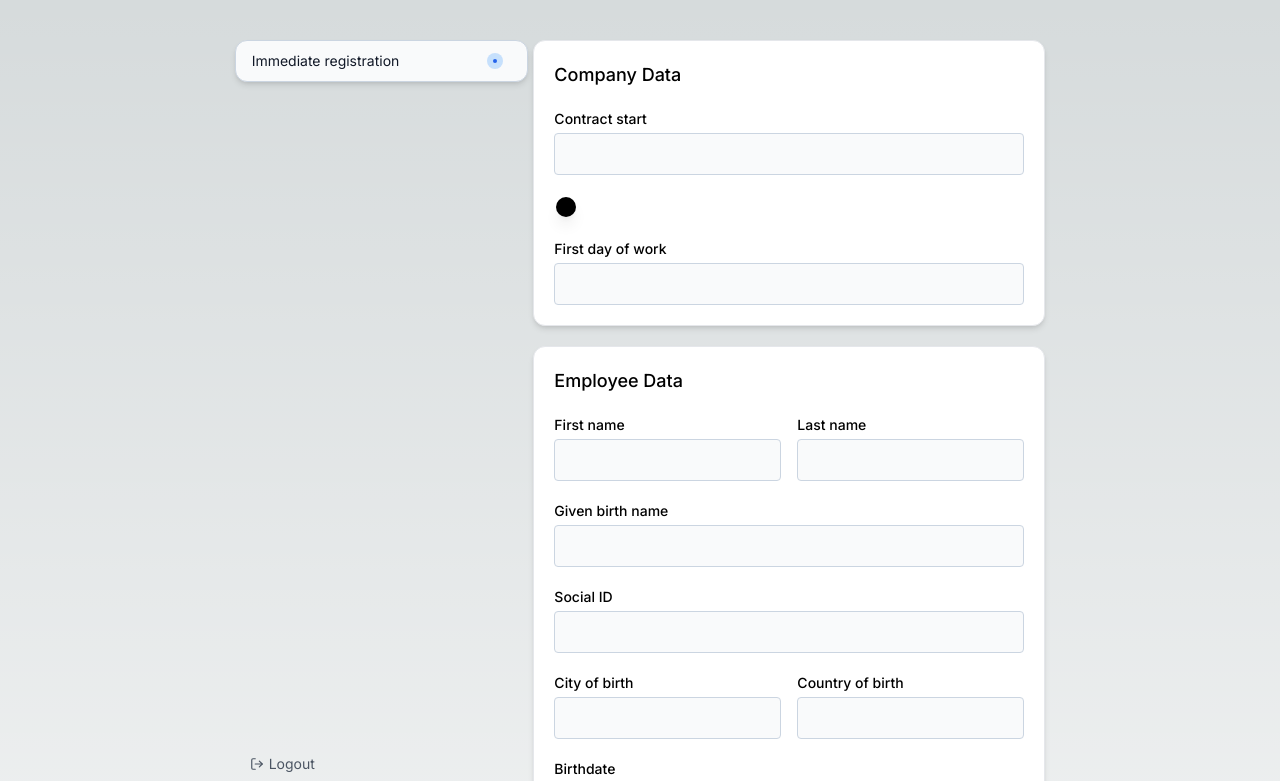
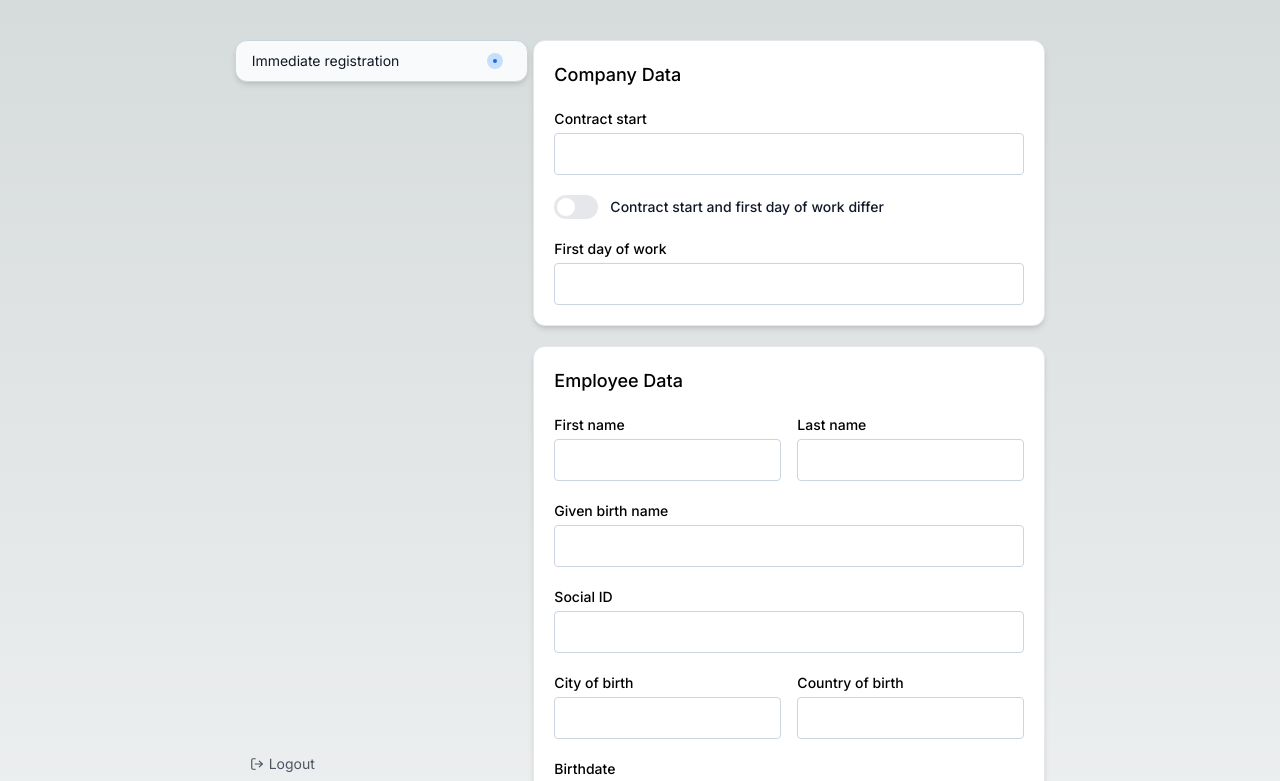
Before and after one commit to vhrechukha/nextjs-tailwind-css, a Next.js app: page /form in a window 1280 px wide. Shown: the top 781 px of the page. Built offline with nearby package versions, Linux system fonts and the light colour scheme.

Commit message:
Added logic to update "firstDayOfWork" field with "contractStartDay" one value when toggle is on

```diff
--- a/src/app/form/components/EmployeeForm.tsx
+++ b/src/app/form/components/EmployeeForm.tsx
@@ -2,7 +2,7 @@
 
 import * as Form from "@radix-ui/react-form";
 import { Card, Stack, Switch } from "@/components";
-import { useMemo } from "react";
+import { useEffect, useMemo, useState } from "react";
 import { employeeValidationSchema } from "@/app/form/utils/employeeValidationSchema";
 import { SubmitHandler, useForm } from "react-hook-form";
 import { yupResolver } from "@hookform/resolvers/yup";
@@ -11,7 +11,8 @@ import RHFInput from "../../../components/Input/RHFInput";
 const EmployeeForm = () => {
   const employeeSchema = useMemo(() => employeeValidationSchema(), []);
 
-  const { handleSubmit, control } = useForm({
+  const [contractStartSame, setContractStartSame] = useState<boolean>(false);
+  const { handleSubmit, watch, setValue, control } = useForm({
     mode: "onChange",
     resolver: yupResolver(employeeSchema),
   });
@@ -19,6 +20,17 @@ const EmployeeForm = () => {
   const onSubmit: SubmitHandler<any> = (data) => {
     console.log(data);
   };
+  const handleContractStartSame = () =>
+    setContractStartSame((prevState) => !prevState);
+
+  const contractStartDayValue = watch("contractStartDay");
+  useEffect(() => {
+    if (contractStartSame) {
+      setValue("firstDayOfWork", contractStartDayValue, {
+        shouldValidate: true,
+      });
+    }
+  }, [contractStartSame, watch, setValue, contractStartDayValue]);
 
   return (
     <Form.Root className="w-2/5" onSubmit={handleSubmit(onSubmit)}>
@@ -28,9 +40,13 @@ const EmployeeForm = () => {
           label="Contract start"
           control={control}
         />
-        <Switch name="same" />
+        <Switch
+          onChange={handleContractStartSame}
+          label="Contract start and first day of work differ"
+        />
         <RHFInput
-          name="firstDayOfWork"
+          disabled={contractStartSame}
+          name={"firstDayOfWork"}
           label="First day of work"
           control={control}
         />
--- a/src/components/Input/Input.tsx
+++ b/src/components/Input/Input.tsx
@@ -1,8 +1,9 @@
 "use client";
 
-import { forwardRef, HTMLAttributes, PropsWithChildren } from "react";
+import { forwardRef, InputHTMLAttributes, PropsWithChildren } from "react";
 import * as Form from "@radix-ui/react-form";
 import { twMerge } from "tailwind-merge";
+import { TAILWIND_DISABLED_INPUT } from "@/utils/tailwind";
 
 const TAILWIND_ROUNDED_BORDER =
   "rounded-[4px] border-slate-300 hover:border-blue-600";
@@ -11,7 +12,7 @@ const TAILWIND_INPUT =
   "bg-gray-50 border border-gray-300 text-gray-900 text-sm rounded-lg focus:ring-blue-500 focus:border-blue-500 block w-full p-2.5 dark:bg-gray-700 dark:border-gray-600 dark:placeholder-gray-400 dark:text-white dark:focus:ring-blue-500 dark:focus:border-blue-500";
 
 export interface InputProps
-  extends PropsWithChildren<HTMLAttributes<HTMLInputElement>> {
+  extends PropsWithChildren<InputHTMLAttributes<HTMLInputElement>> {
   name: string;
   error?: string;
   label?: string;
@@ -21,12 +22,22 @@ export interface InputProps
 
 const Input = forwardRef<HTMLInputElement, InputProps>(
   (
-    { className, name, error, label, value = "", required, ...restOfProps },
+    {
+      className,
+      disabled,
+      name,
+      error,
+      label,
+      value = "",
+      required,
+      ...restOfProps
+    },
     ref,
   ) => {
     const id = name; // TODO: useId(); - Doesn't work, server htmlFor is not equal to client one
     const classToRender = twMerge(
       TAILWIND_INPUT,
+      TAILWIND_DISABLED_INPUT ?? TAILWIND_DISABLED_INPUT,
       TAILWIND_ROUNDED_BORDER,
       className,
     );
@@ -51,6 +62,7 @@ const Input = forwardRef<HTMLInputElement, InputProps>(
         <Form.Control id={id} asChild>
           <input
             className={classToRender}
+            disabled={disabled}
             name={name}
             value={value}
             {...restOfProps}
--- a/src/components/Switch/Switch.tsx
+++ b/src/components/Switch/Switch.tsx
@@ -1,44 +1,21 @@
 "use client";
 
-import { FunctionComponent, HTMLAttributes, PropsWithChildren } from "react";
-import * as Switch from "@radix-ui/react-switch";
+import { FunctionComponent, PropsWithChildren } from "react";
 
-interface Props extends PropsWithChildren<HTMLAttributes<HTMLInputElement>> {
-  name: string;
-  error?: string;
-  label?: string;
-  value?: boolean;
-  required?: boolean;
+interface Props extends PropsWithChildren {
+  label: string;
+  onChange: () => void;
 }
 
-const SwitchControl: FunctionComponent<Props> = ({
-  name,
-  error,
-  label,
-  value,
-  required,
-}) => {
+const SwitchControl: FunctionComponent<Props> = ({ label, onChange }) => {
   return (
-    <Switch.Root
-      name={name}
-      checked={value}
-      className={[
-        "group",
-        "radix-state-checked:bg-blue-600",
-        "radix-state-unchecked:bg-blue-200 dark:radix-state-unchecked:bg-blue-800",
-        "relative inline-flex h-[24px] w-[44px] flex-shrink-0 cursor-pointer rounded-full border-2 border-transparent transition-colors duration-200 ease-in-out",
-        "focus:outline-none focus-visible:ring focus-visible:ring-blue-500 focus-visible:ring-opacity-75",
-      ].join(" ")}
-    >
-      <Switch.Thumb
-        // defaultChecked={value}
-        className={[
-          "group-radix-state-checked:translate-x-5",
-          "group-radix-state-unchecked:translate-x-0",
-          "pointer-events-none inline-block h-[20px] w-[20px] transform rounded-full bg-black shadow-lg ring-0 transition duration-200 ease-in-out",
-        ].join(" ")}
-      />
-    </Switch.Root>
+    <label className="relative inline-flex items-center cursor-pointer">
+      <input type="checkbox" className="sr-only peer" onChange={onChange} />
+      <div className="w-11 h-6 bg-gray-200 peer-focus:outline-none rounded-full peer dark:bg-gray-700 peer-checked:after:translate-x-full peer-checked:after:border-white after:content-[''] after:absolute after:top-[2px] after:left-[2px] after:bg-white after:border after:rounded-full after:h-5 after:w-5 after:transition-all peer-checked:bg-blue-600"></div>
+      <span className="ml-3 text-sm font-medium text-gray-900 dark:text-gray-300">
+        {label}
+      </span>
+    </label>
   );
 };
 
--- a/src/utils/tailwind.ts
+++ b/src/utils/tailwind.ts
@@ -2,4 +2,7 @@ export const TAILWIND_ROUNDED_BORDER =
   "rounded-[4px] border-slate-300 hover:border-blue-600";
 
 export const TAILWIND_INPUT =
-  "bg-gray-50 border border-gray-300 text-gray-900 text-sm rounded-lg focus:ring-blue-500 focus:border-blue-500 block w-full p-2.5 dark:bg-gray-700 dark:border-gray-600 dark:placeholder-gray-400 dark:text-white dark:focus:ring-blue-500 dark:focus:border-blue-500";
+  "bg-gray-50 border border-gray-300 text-gray-900 text-sm rounded-lg focus:ring-blue-500 focus:border-blue-500 block w-full p-2.5 dark:border-gray-600 dark:placeholder-gray-400 dark:text-white dark:focus:ring-blue-500 dark:focus:border-blue-500";
+
+export const TAILWIND_DISABLED_INPUT =
+  "bg-gray-100 cursor-not-allowed dark:bg-gray-700 dark:text-gray-400";
```
